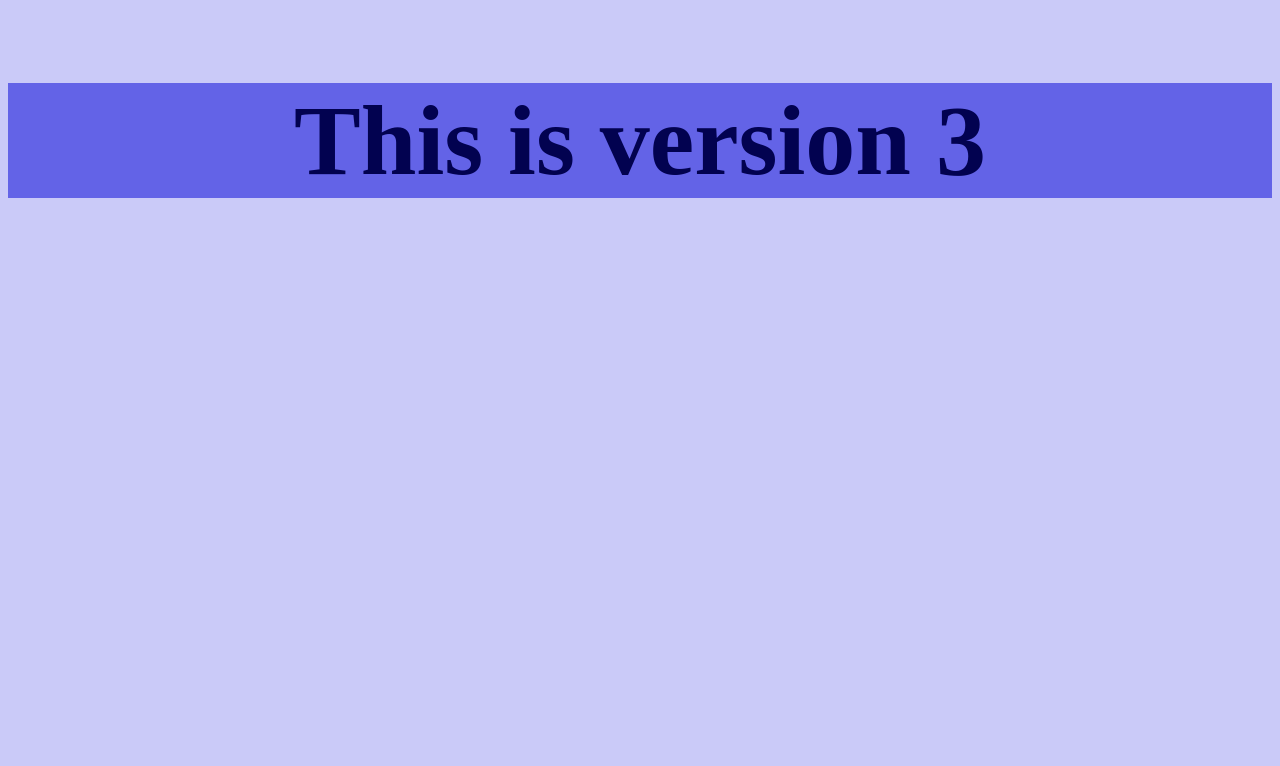
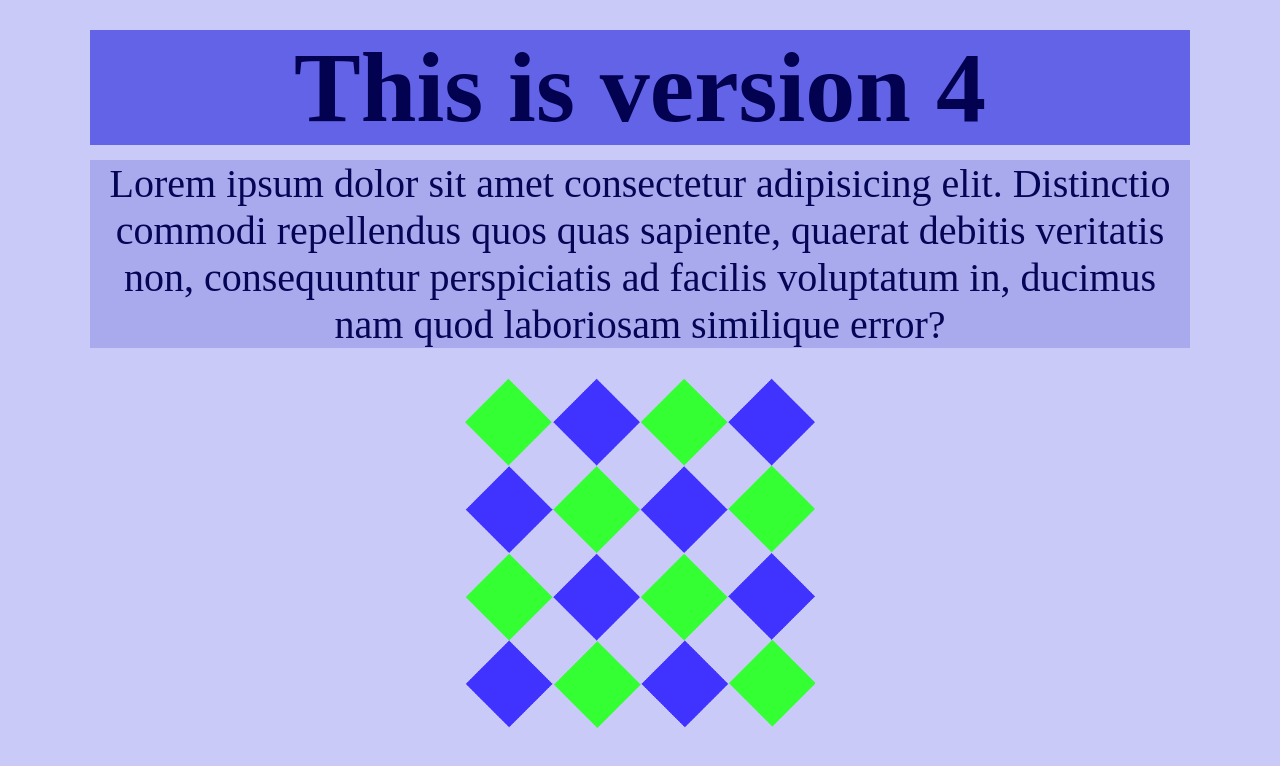
Before and after one commit to BlueBomber621/gitPractice, a plain HTML site: page index.html in a window 1280 px wide. Drawn offline with Linux system fonts and the light colour scheme.

Commit message:
Updated index.html, styles.css, added img

```diff
--- a/index.html
+++ b/index.html
@@ -10,7 +10,16 @@
     <main>
       <section class="main-area">
         <div>
-          <h2>This is version 3</h2>
+          <h2>This is version 4</h2>
+        </div>
+        <div>
+          <p>
+            Lorem ipsum dolor sit amet consectetur adipisicing elit. Distinctio
+            commodi repellendus quos quas sapiente, quaerat debitis veritatis
+            non, consequuntur perspiciatis ad facilis voluptatum in, ducimus nam
+            quod laboriosam similique error?
+          </p>
+          <img src="DiamondPattern.png" alt="Diamond Pattern" />
         </div>
       </section>
     </main>
--- a/styles.css
+++ b/styles.css
@@ -1,3 +1,10 @@
+* {
+  margin: 15px;
+  max-width: 100%;
+  text-align: center;
+  font-family: serif;
+}
+
 body {
   background-color: rgb(202, 202, 248);
 }
@@ -9,3 +16,14 @@ h2 {
   text-align: center;
   /* NotmyMagic was here */
 }
+
+p {
+  font-size: 40px;
+  background-color: #a9a9ee;
+  color: #050555;
+}
+
+img {
+  max-width: 350px;
+  max-height: 350px;
+}
```
Also changed, not shown: DiamondPattern.png (added).
